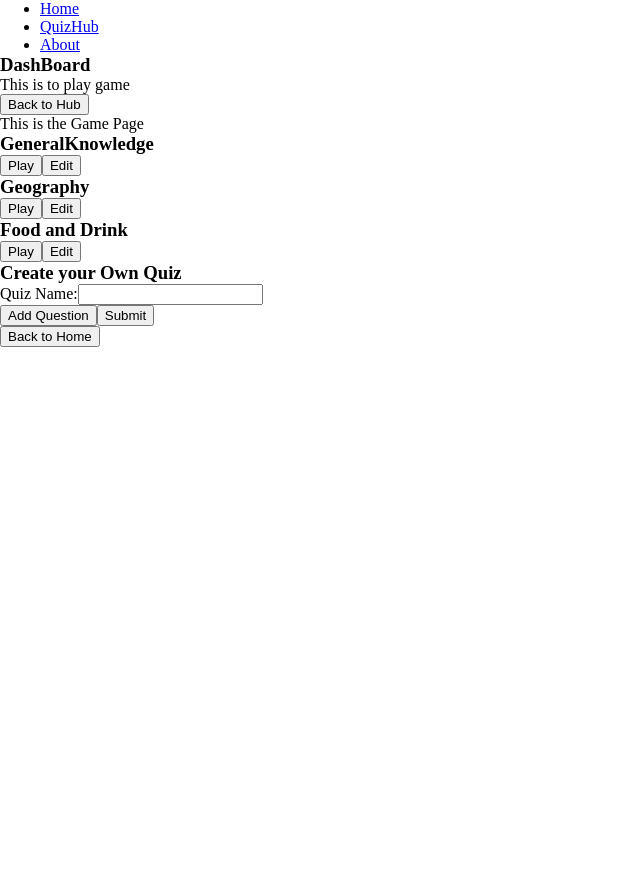
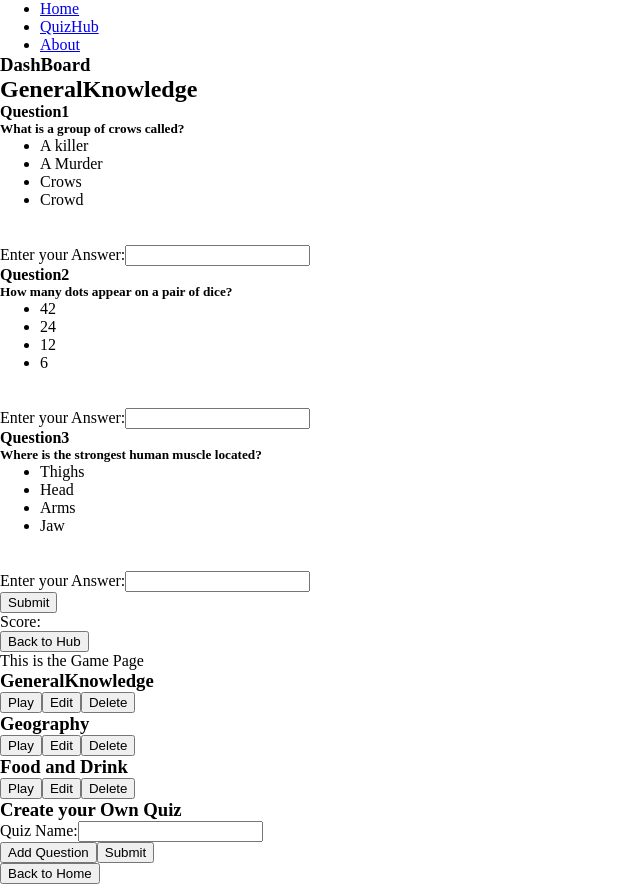
Before and after one commit to Suganthi2023/certification-project3, a React (Vite) app: page /QuizHub/1/playquiz in a window 1280 px wide. Shown: the whole page, without its empty margins (0-640 px from the left). Before the commit the page ends 800 px from the top, so only its background shows below. Built offline with nearby package versions, Linux system fonts and the light colour scheme.

Commit message:
Added deletequiz and created playquiz component.working on highscore and localstorage

```diff
--- a/src/components/Playquiz.jsx
+++ b/src/components/Playquiz.jsx
@@ -1,12 +1,69 @@
 import { Link } from "react-router-dom";
+import { useState } from "react";
 
 function PlayQuiz({quiz}) {
 
-    console.log(quiz.name);
+   //console.log({quiz});
+   const[userAnswers,setUserAnswers]=useState({});
+   const[score,setScore]=useState();
+
+   const handleAnswerType=(e,quesid)=>{
+       e.preventDefault();
+       const response= {...userAnswers,[quesid]:e.target.value};
+       setUserAnswers(response);
+   }
+
+   const handleanswerCheck=()=>{
+       let newScore=0;
+      console.log("Quiz Object:",quiz);
+       quiz.questions.forEach((question) =>{
+           const userAnswer=String(userAnswers[question.quesid]).trim().toLowerCase();
+           const correctanswer=String((question.correctAnswer)).trim().toLowerCase()
+           console.log("Current Question:",question)
+          console.log(question.points);
+           console.log("userAnswer is:", userAnswer);
+          console.log("CorrectAnswer is:",correctanswer)
+           if(userAnswer === correctanswer){
+               newScore=newScore+question.points;
+
+           }
+       })
+       setScore(newScore);
+       //console.log(newScore);
+       setUserAnswers({});
+   }
+
+
+
+   //console.log(quiz.name);
    return (
        <>
            <div>
-              This is to play game
+             <h2>{quiz.name}</h2>
+             {quiz.questions.map((question)=>(
+               <div key={question.quesid}>
+                   <h4>Question{question.quesid}</h4>
+                   <h5>{question.question}</h5>
+                   <ul>
+                       {question.options.map((option,index)=> (
+                           <li key={index}>{option}</li>
+                       ))}
+                   </ul>
+                   <br/>
+                   <br/>
+                   Enter your Answer:
+                   <input type="text" name={question.quesid} value={userAnswers[question.quesid] !== undefined? userAnswers[question.quesid]:""} onChange={(e)=>handleAnswerType(e,question.quesid)} required/>
+               </div>
+                ))}
+               <div>
+                   <button onClick={handleanswerCheck}>Submit</button>
+               </div>
+               <div>
+                   Score:{score}
+
+               </div>
+
+
            </div>
            <Link to ="/QuizHub">
                <button>Back to Hub</button>
@@ -17,6 +74,7 @@ function PlayQuiz({quiz}) {
 
    )
 
+
 }
 
 export default PlayQuiz;
--- a/src/components/QuizHub.jsx
+++ b/src/components/QuizHub.jsx
@@ -14,21 +14,21 @@ function QuizHub() {
                     quesid:1,
                     question:"What is a group of crows called?",
                     options:["A killer","A Murder","Crows","Crowd"],
-                    correctanswer:"A killer",
+                    correctAnswer:"A killer",
                     points : 5
                 },
                 {
                     quesid:2,
                     question:"How many dots appear on a pair of dice?",
                     options:["42","24","12","6"],
-                    correctanswer:"42",
+                    correctAnswer:"42",
                     points: 5
                 },
                 {
                     quesid:3,
                     question:"Where is the strongest human muscle located?",
                     options:["Thighs","Head","Arms","Jaw"],
-                    correctanswser:"Jaw",
+                    correctAnswer:"Jaw",
                     points: 5
                 }
 
@@ -43,7 +43,7 @@ function QuizHub() {
                     quesid:1,
                     question:"What is the Capitol of Canada?",
                     options:["Toronto","Calgary","Ottawa","Vancouver"],
-                    correctanswer:"Ottawa",
+                    correctAnswer:"Ottawa",
                     points: 5
 
                 },
@@ -51,7 +51,7 @@ function QuizHub() {
                     quesid:2,
                     question:"On what continent would you find the world's largest desert?",
                     options:["Asia","Africa","America","Antartica"],
-                    correctanswer:"Antartica",
+                    correctAnswer:"Antartica",
                     points: 5
 
                 },
@@ -59,7 +59,7 @@ function QuizHub() {
                     quesid:3,
                     question:"Which country features a shipwreck on its national flag?",
                     options:["India","Bermuda","Malaysia","Singapore"],
-                    correctanswer:"Bermuda",
+                    correctAnswer:"Bermuda",
                     points:5
                 }
             ],
@@ -73,21 +73,21 @@ function QuizHub() {
                     quesid:1,
                     question:"Pink Ladies and Granny Smiths are types of what fruit?",
                     options:["Oranges","Bananas","Apples","Mangoes"],
-                    correctanswer:"Apples",
+                    correctAnswer:"Apples",
                     points:5
                 },
                 {
                     quesid:2,
                     question:"Which country drinks the most coffee?",
                     options:["Ireland","Denmark","Swedan","Finland"],
-                    correctanswer:"Finland",
+                    correctAnswer:"Finland",
                     points:5
                 },
                 {
                     quesid:3,
                     question:"where did sushi originate?",
                     options:["China","Japan","Dubai","USA"],
-                    correctanswer:"China",
+                    correctAnswer:"China",
                     points:5
                 }
             ],
@@ -148,6 +148,20 @@ function QuizHub() {
         setQuizzes([...quizzes,newQuiz]);
         setNewQuiz({name:"",questions:[]})
     }
+
+    const deleteQuiz = (Quizid)=>{
+
+        console.log("The quiz getting deleted is:",Quizid)
+        const newquizzes = quizzes.filter((quiz)=>{
+            if (quiz.Quizid === Quizid){
+                return false;
+            } else {
+                return true;
+            }
+        })
+        setQuizzes(newquizzes);
+    }
+
 
     const addquestiontoquiz=(quiz,QuizId,newQuestion)=>{
         console.log('we are currently looking at Quizid: ',quiz.Quizid);
@@ -237,6 +251,7 @@ return (
                     <Link to={`/QuizHub/${quiz.Quizid}/editquiz`} >
                         <button> Edit </button>
                     </Link>
+                    <button onClick={()=>{deleteQuiz(quiz.Quizid)}}>Delete</button>
                 </div>
             ))}
 
```
Lines whose indentation alone changed are shown as unchanged.
